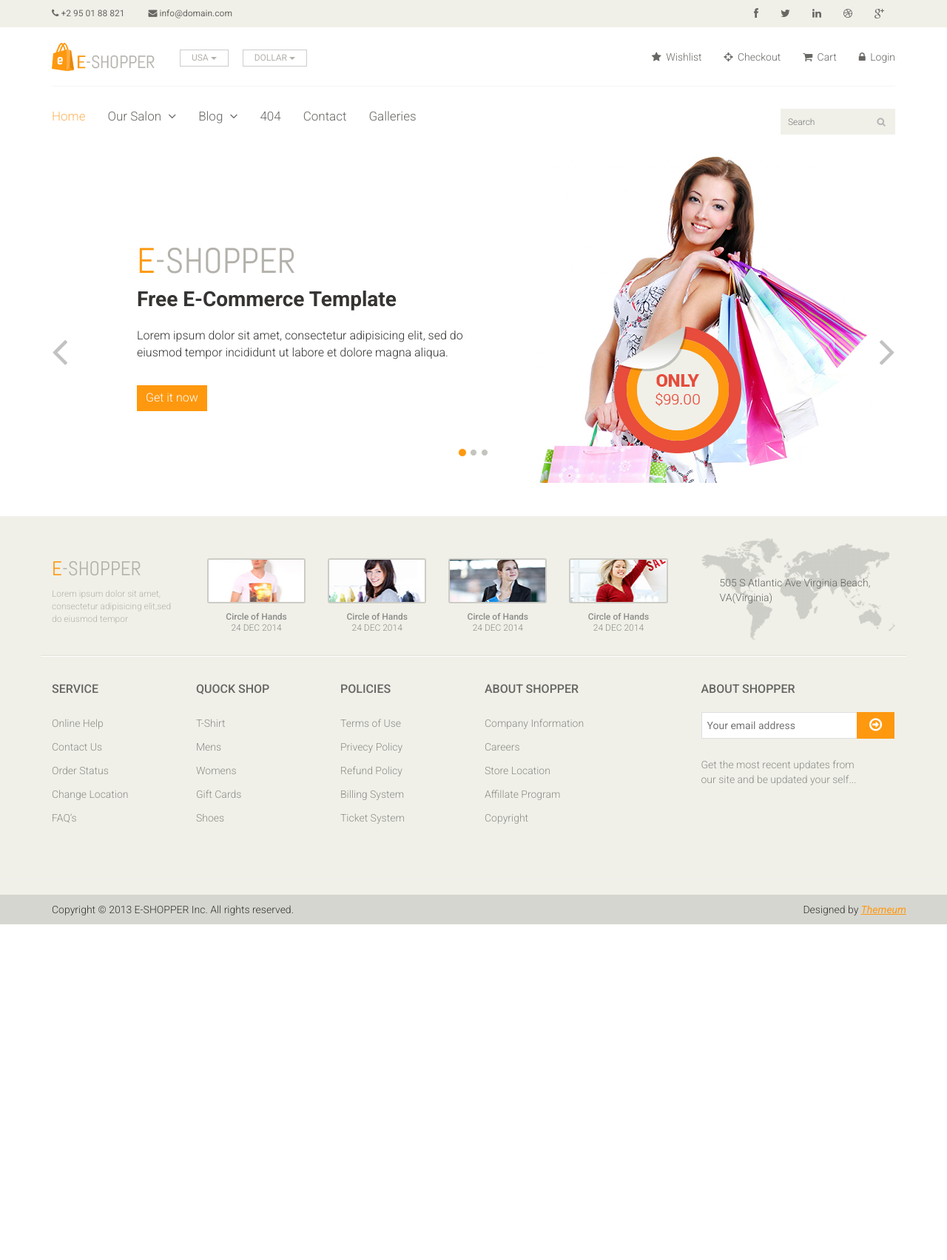
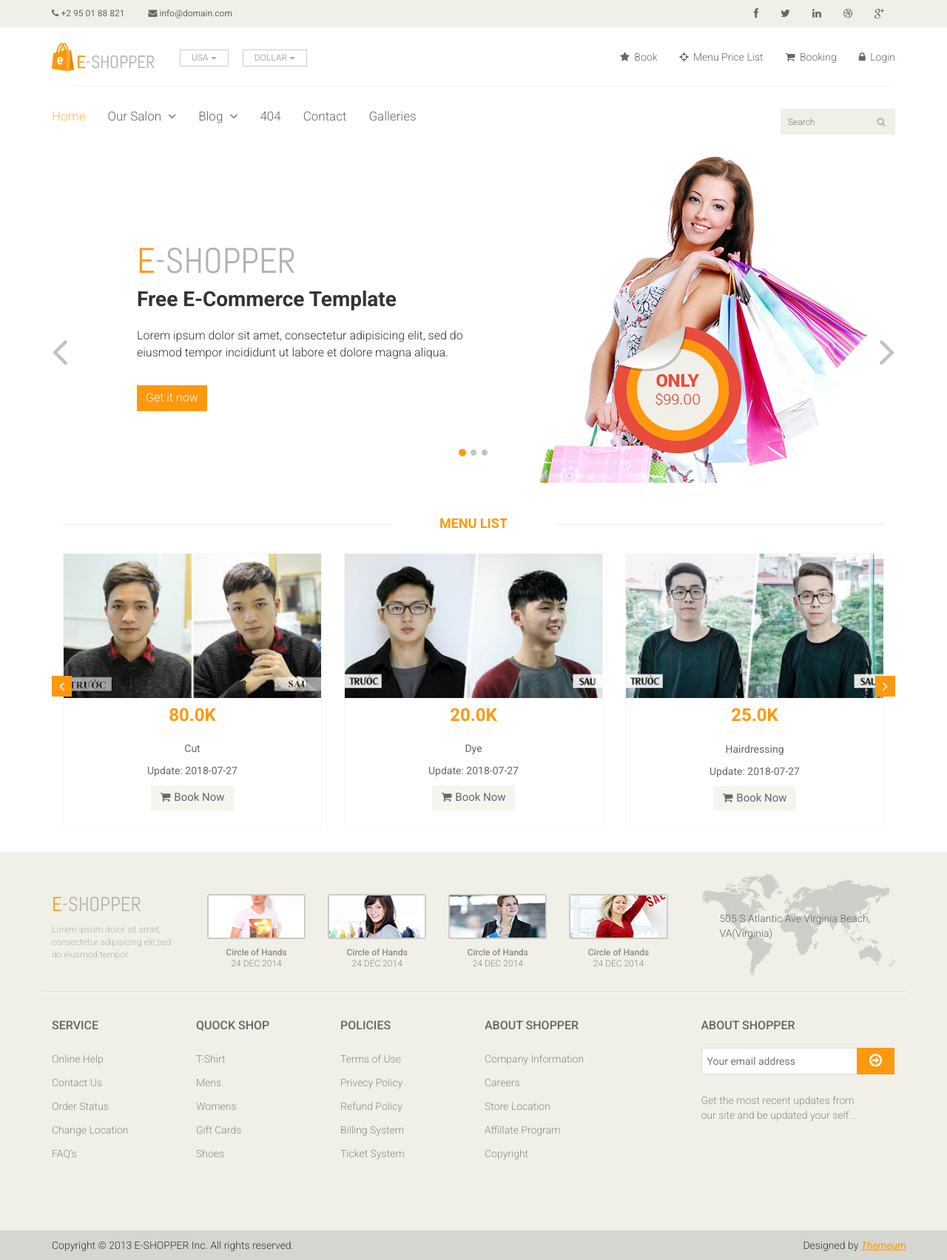
Before and after one commit to HoangDinhHoi/PythonDjango, a Django app: page / in a window 1280 px wide. Shown: the whole page at 74% size. Before the commit the page ends 1250 px from the top, so only its background shows below. Run offline with Django 3.2, Linux system fonts and the light colour scheme; data comes from the database, SQL or seed files in the repository; both versions use the stored data as it was after the commit; some libraries are stand-ins or nearby versions.

Commit message:
01/08/2018

```diff
--- a/pricemenu/views.py
+++ b/pricemenu/views.py
@@ -6,14 +6,12 @@ from .forms import PriceMenuForm
 # Create your views here.
 
 def pricetable(request):
-    template = 'pricemenu/pricetable.html'
     all_price = PriceMenu.objects.all().order_by('-pub_date')
     add(request)
-    return render(request, template, locals())
+    return render(request, 'pricemenu/pricetable.html', locals())
 
 def edit(request, id):
     form_price = PriceMenuForm
-    template = 'pricemenu/editprice.html'
     pricelist = PriceMenu.objects.get(id=id)
 
     # check method POST
@@ -26,7 +24,7 @@ def edit(request, id):
             new_form.save()
 
             return HttpResponseRedirect('/pricemenu/pricelist/')
-    return render(request, template, locals())
+    return render(request, 'pricemenu/editprice.html', locals())
 
 @login_required
 def delete(request, id):
--- a/static/templates/base.html
+++ b/static/templates/base.html
@@ -138,15 +138,15 @@
                                 {% endif %}
                                 <li>
                                     <a href="#">
-                                        <i class="fa fa-star"></i> Wishlist</a>
+                                        <i class="fa fa-star"></i> Book</a>
                                 </li>
                                 <li>
                                     <a href="checkout.html">
-                                        <i class="fa fa-crosshairs"></i> Checkout</a>
+                                        <i class="fa fa-crosshairs"></i> Menu Price List</a>
                                 </li>
                                 <li>
                                     <a href="cart.html">
-                                        <i class="fa fa-shopping-cart"></i> Cart</a>
+                                        <i class="fa fa-shopping-cart"></i> Booking</a>
                                 </li>
                                 {% if user.is_active %}
                                     <li>
@@ -199,7 +199,7 @@
                                             </li>
                                         {% endif %}
                                         <li>
-                                            <a href="#">Checkout</a>
+                                            <a href="{% url 'pricetable' %}">Menu Price List</a>
                                         </li>
                                         <li>
                                             <a href="#">Cart</a>
--- a/static/templates/home.html
+++ b/static/templates/home.html
@@ -73,4 +73,74 @@
         </div>
     </section>
     <!--/slider-->
+    <!-- Menu Price List -->
+    <section>
+        <!-- Menu -->
+        <div class="container">
+            <div class="row">
+                <div class="col-xs-12">
+                    <div class="recommended_items">
+                        <!--recommended_items-->
+                        <h2 class="title text-center">menu list</h2>
+
+                        <div id="recommended-item-carousel" class="carousel slide" data-ride="carousel">
+                            <div class="carousel-inner">
+                                <div class="item active">
+                                    <!-- item active: three items -->
+                                    {% for item in price_menu_list_3 %}
+                                    <div class="col-sm-4">
+                                        <div class="product-image-wrapper">
+                                            <div class="single-products">
+                                                <div class="productinfo text-center">
+                                                    <img src="{{item.pricemenu_image.url}}" alt="Item Image" />
+                                                    <h2>{{item.price}}K</h2>
+                                                    <p>{{item.name}}</p>
+                                                    <p>Update: {{item.pub_date|date:"Y-m-d"}}</p>
+                                                    <a href="#book_form" class="btn btn-default add-to-cart">
+                                                        <i class="fa fa-shopping-cart"></i>Book Now</a>
+                                                </div>
+
+                                            </div>
+                                        </div>
+                                    </div>
+                                    {% endfor %}
+                                </div>
+
+                                {% for item1 in new_price_list %}
+                                <div class="item">
+                                    <!-- item not active: many -->
+                                    {% for item2 in item1 %}
+                                    <div class="col-sm-4">
+                                        <div class="product-image-wrapper">
+                                            <div class="single-products">
+                                                <div class="productinfo text-center">
+                                                    <img src="{{item2.pricemenu_image.url}}" alt="Item Image" />
+                                                    <h2>{{item2.price}}K</h2>
+                                                    <p>{{item2.name}}</p>
+                                                    <p>Update: {{item2.pub_date|date:"Y-m-d"}}</p>
+                                                    <a href="#book_form" class="btn btn-default add-to-cart">
+                                                        <i class="fa fa-shopping-cart"></i> Book Now</a>
+                                                </div>
+                                            </div>
+                                        </div>
+                                    </div>
+                                    {% endfor %}
+                                </div>
+                                {% endfor %}
+
+                            </div>
+                            <a class="left recommended-item-control" href="#recommended-item-carousel" data-slide="prev">
+                                <i class="fa fa-angle-left"></i>
+                            </a>
+                            <a class="right recommended-item-control" href="#recommended-item-carousel" data-slide="next">
+                                <i class="fa fa-angle-right"></i>
+                            </a>
+                        </div>
+                    </div>
+                    <!--/recommended_items-->
+                </div>
+            </div>
+        </div>
+    </section>
+    <!-- Menu -->
 {% endblock main %}
```
Also changed, not shown: static/templates/booking/menu_price_list.html (added, +20 -0 lines), static/templates/pricemenu/editprice.html (added, +29 -0 lines), static/templates/pricemenu/pricetable.html (added, +56 -0 lines), booking/views.py (line endings or trailing spaces), db.sqlite3.
